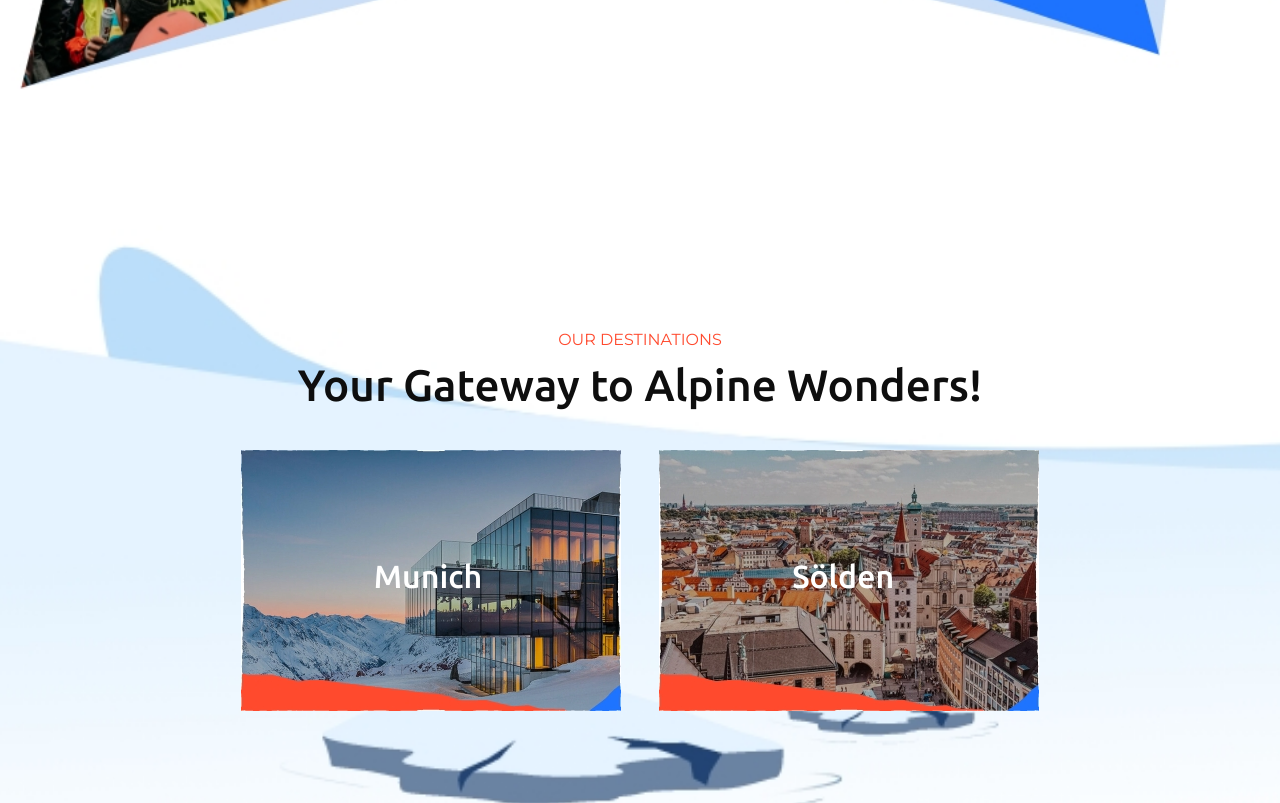
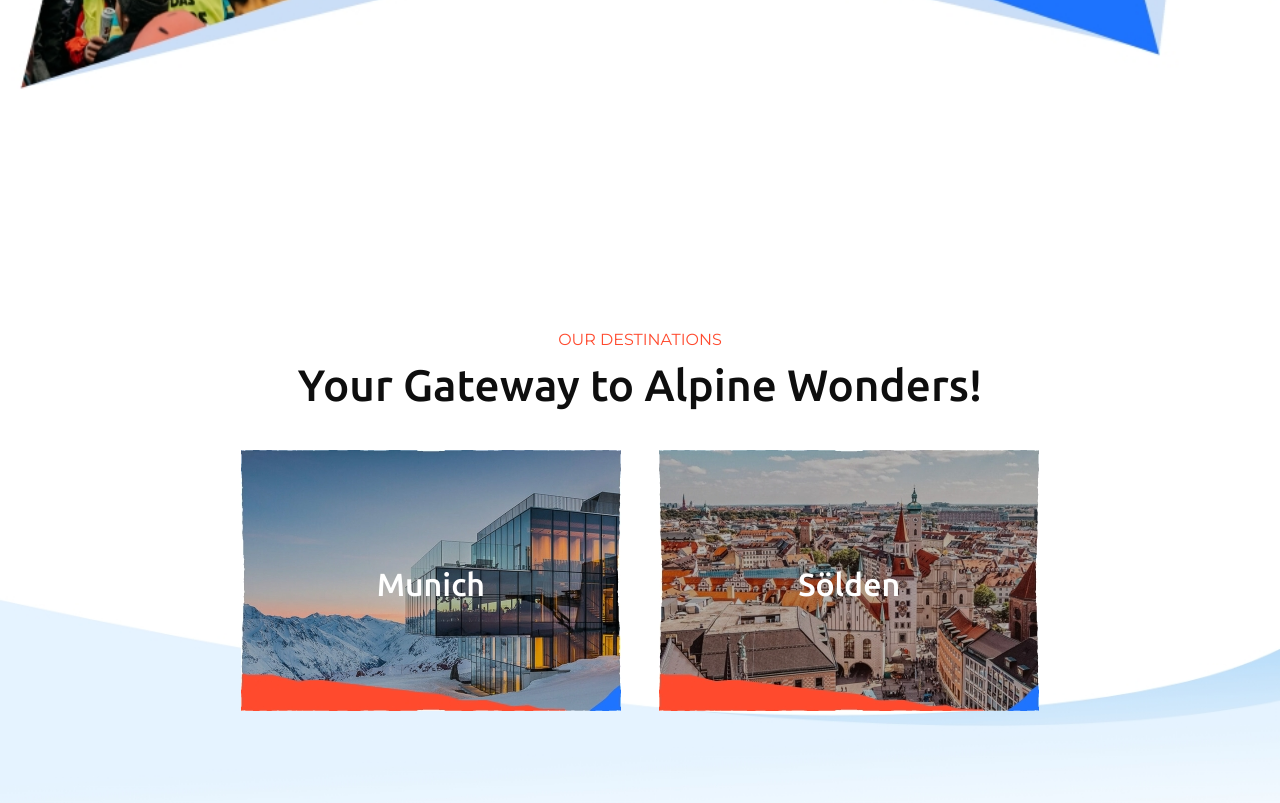
Before and after one commit to sudhanshulicensed/fest_landing_page, a React (Vite) app: page / in a window 1280 px wide. Shown: the part 4900-5703 px from the top of the page. Built offline with nearby package versions, Linux system fonts and the light colour scheme.

Commit message:
Chore : Adjust Hight and Position of cards.

```diff
--- a/src/App.css
+++ b/src/App.css
@@ -62,8 +62,8 @@
 
 #destination {
   background-image: url("./assets/images/Section8_BG.jpg");
-  background-size: cover;
-  background-position: top;
+  background-size: contain;
+  background-position: bottom;
   background-repeat: no-repeat;
 }
 
@@ -101,6 +101,7 @@
   }
 
   #destination {
+    padding: 2rem 0;
     background-size: contain;
     background-position: bottom;
     background-repeat: no-repeat;
--- a/src/components/Destination.css
+++ b/src/components/Destination.css
@@ -11,8 +11,9 @@
 
 .destination__item-text {
     position: absolute;
-    left: 35%;
-    top: 38%;
+    left: 50%;
+    top: 50%;
+    transform: translate(-50%, -50%);
 }
 
 @media (max-width : 784px) {
```
